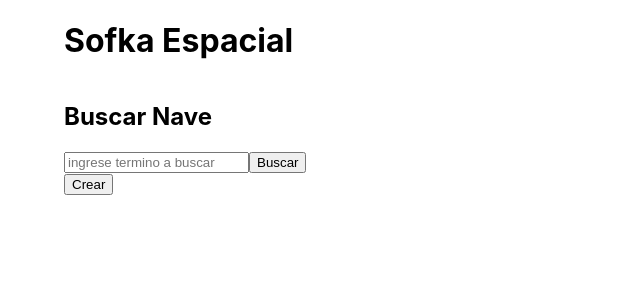
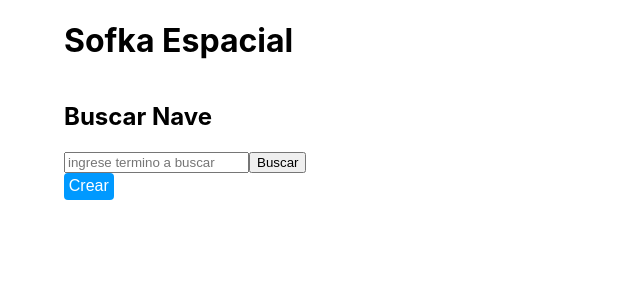
Before and after one commit to diegofernandoalayon/sofka-naves, a React (Create React App) app in the folder app/: page / in a window 1280 px wide. Shown: the top 300 px of the page, without its empty margins (0-640 px from the left). Built offline with nearby package versions, Linux system fonts and the light colour scheme; no server answers.

Commit message:
usando servicio para crear naves

```diff
--- a/app/src/App.js
+++ b/app/src/App.js
@@ -1,8 +1,15 @@
+// react
 import { useEffect, useState } from 'react'
+// styles
 import './App.css'
+// components
+import Button from './components/Button'
 import FormBuscar from './components/FormBuscar'
+import FormCrearNave from './components/FormCrearNave'
 import ListOfResult from './components/ListOfResults'
+// services
 import getNaves from './services/getNaves'
+import createNave from './services/createNave'
 
 function App () {
   const [naves, setNaves] = useState([])
@@ -18,7 +25,6 @@ function App () {
       .catch((err) => console.error(err))
   }, [])
   const handleBuscar = (arg) => {
-    console.log(arg)
     if (arg !== false) {
       const resultsFiltered = naves.filter((e) => e.nombre.toLowerCase().includes(arg.toLowerCase()))
       setResults(resultsFiltered)
@@ -29,6 +35,17 @@ function App () {
   const hhh = () => {
     setIsCreating(!isCreating)
   }
+  const addNaveToDB = (data) => {
+    createNave(data)
+      .then((res) => {
+        setNaves((actual) => [...actual, res])
+        setResults((actual) => [...actual, res])
+      })
+      .catch((err) => {
+        console.error(err.message)
+      })
+  }
+
   return (
     <div className='App'>
       <h1>Sofka Espacial</h1>
@@ -36,13 +53,16 @@ function App () {
         <div>
           <FormBuscar handleBuscar={handleBuscar} />
 
-          <button
+          <Button
             onClick={hhh}
           >
             {isCreating ? 'Cancelar' : 'Crear'}
-          </button>
+          </Button>
           {
-            isCreating && 'form'
+            isCreating &&
+              <FormCrearNave
+                addNaveToDB={addNaveToDB}
+              />
           }
         </div>
         <div className='content-list-naves'>
```
